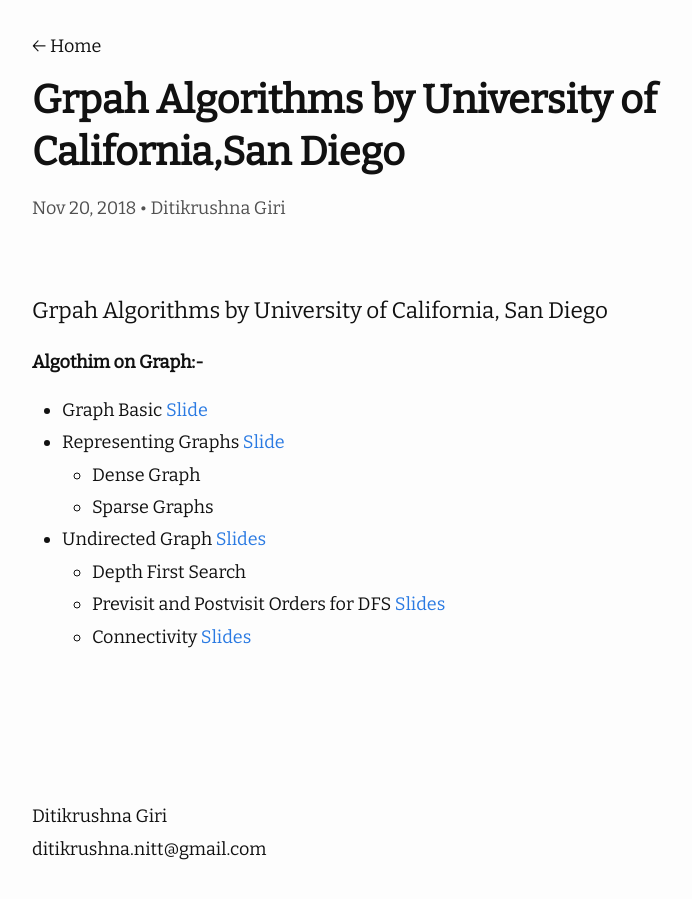
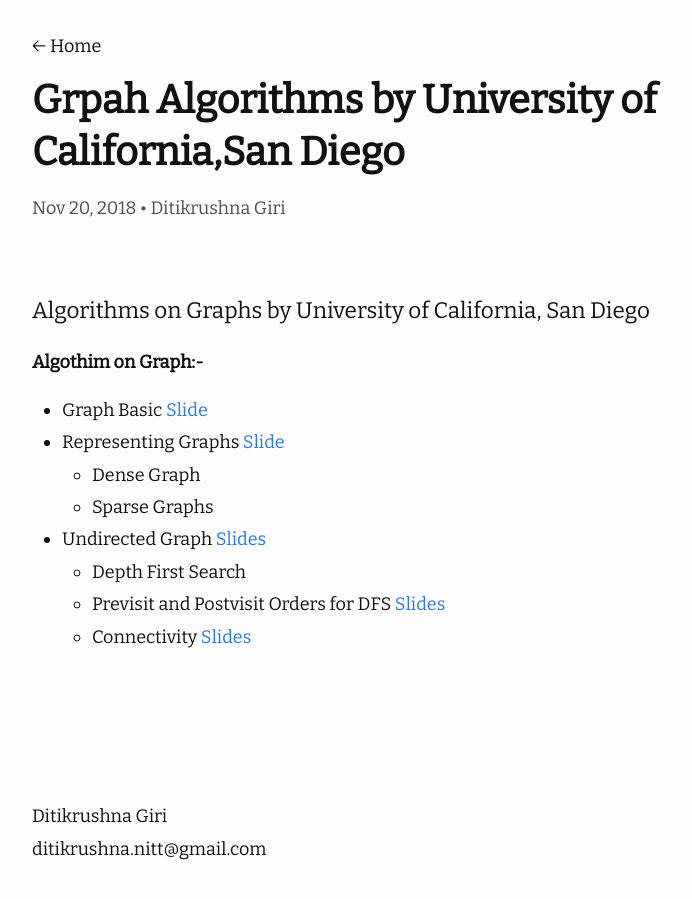
Before and after one commit to ditikrushna/eNotes, a Jekyll site: the page built from _posts/2018-11-20-Grpah Algorithms by University of California,San Diego.md, in a window 1280 px wide. Shown: the whole page, without its empty margins (238-930 px from the left). Built offline with Jekyll 4.4.1, drawn with Linux system fonts in a browser that asks for light colours; nearby versions of some CDN libraries.

Commit message:
Update 2018-11-20-Grpah Algorithms by University of California,San Diego.md

```diff
--- a/_posts/2018-11-20-Grpah Algorithms by University of California,San Diego.md
+++ b/_posts/2018-11-20-Grpah Algorithms by University of California,San Diego.md
@@ -7,7 +7,7 @@ author: "Ditikrushna Giri"
 
 
 
-#### Grpah Algorithms by University of California, San Diego
+#### Algorithms on Graphs by University of California, San Diego
 
  **Algothim on Graph:-**
 - Graph Basic
```
